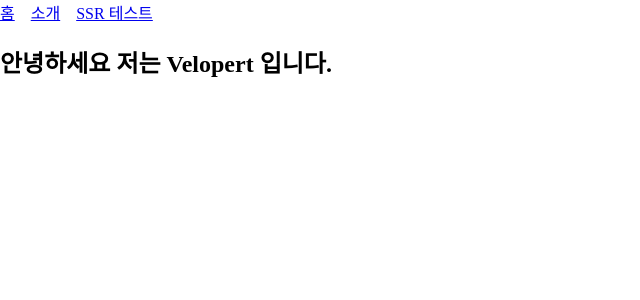
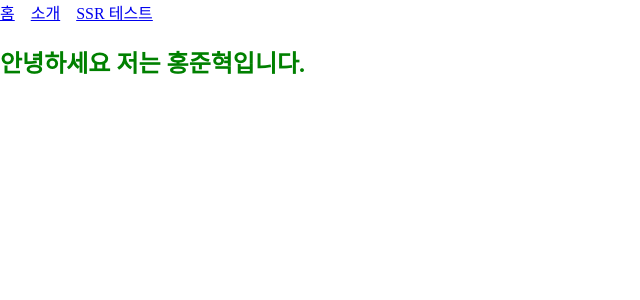
Before and after one commit to Hong-JunHyeok/NEXT_practice, a Next.js app: page /about in a window 1280 px wide. Shown: the top 300 px of the page, without its empty margins (0-640 px from the left). Built offline with nearby package versions, Linux system fonts and the light colour scheme.

Commit message:
styled-jsx 사용

```diff
--- a/pages/about.js
+++ b/pages/about.js
@@ -2,7 +2,14 @@
 
 const About = () => (
   <Layout>
-    <h2>안녕하세요 저는 Velopert 입니다.</h2>
+    <style jsx>
+      {`
+        h2 {
+          color: green;
+        }
+      `}
+    </style>
+    <h2>안녕하세요 저는 홍준혁입니다.</h2>
   </Layout>
 );
 
```
Also changed, not shown: 1 other file (tests, documents, lock files or other folders).
